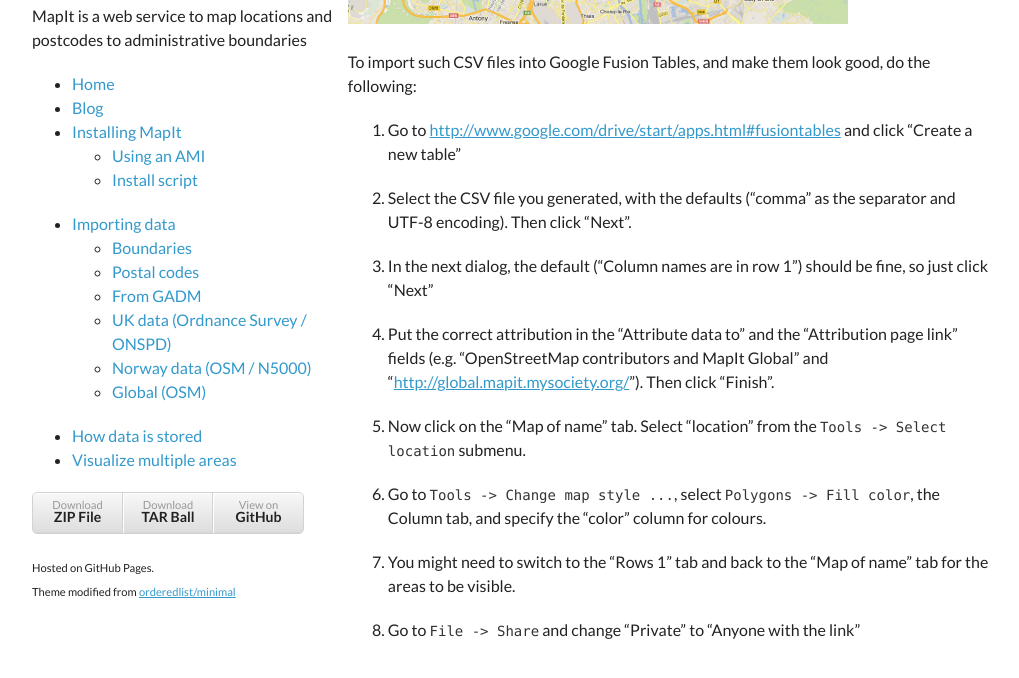
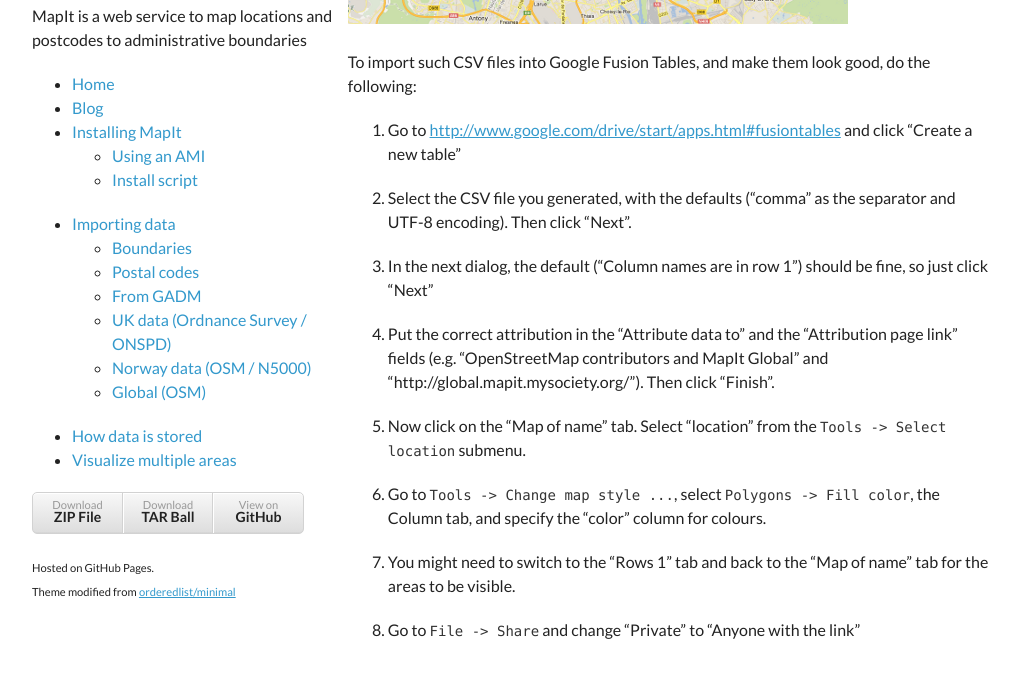
Before and after one commit to mysociety/mapit, a Jekyll site: the page built from view-multiple.md, in a window 1280 px wide and 900 px high, scrolled down 643 px, cut to the strip 190-868 px from the top of the window. Shown: the whole strip, without its empty margins (128-1147 px from the left). Built offline with Jekyll 4.4.1, drawn with Linux system fonts in a browser that asks for light colours; some of the changed lines change nothing that is shown.

Commit message:
Tidy up some links

```diff
--- a/view-multiple.md
+++ b/view-multiple.md
@@ -33,8 +33,8 @@
 look good, do the following:
 
 1. Go to
-   [http://www.google.com/drive/start/apps.html#fusiontables](Google
-   Fusion Tables) and click "Create a new table"
+   [http://www.google.com/drive/start/apps.html#fusiontables](Google Fusion Tables)
+   and click "Create a new table"
 
 2. Select the CSV file you generated, with the defaults ("comma" as
    the separator and UTF-8 encoding).  Then click "Next".
@@ -45,7 +45,7 @@
 4. Put the correct attribution in the "Attribute data to" and the
    "Attribution page link" fields (e.g. "OpenStreetMap contributors
    and MapIt Global" and
-   "[http://global.mapit.mysociety.org/](http://global.mapit.mysociety.org/)").
+   "http://global.mapit.mysociety.org/").
    Then click "Finish".
 
 5. Now click on the "Map of name" tab.  Select "location" from the
```
